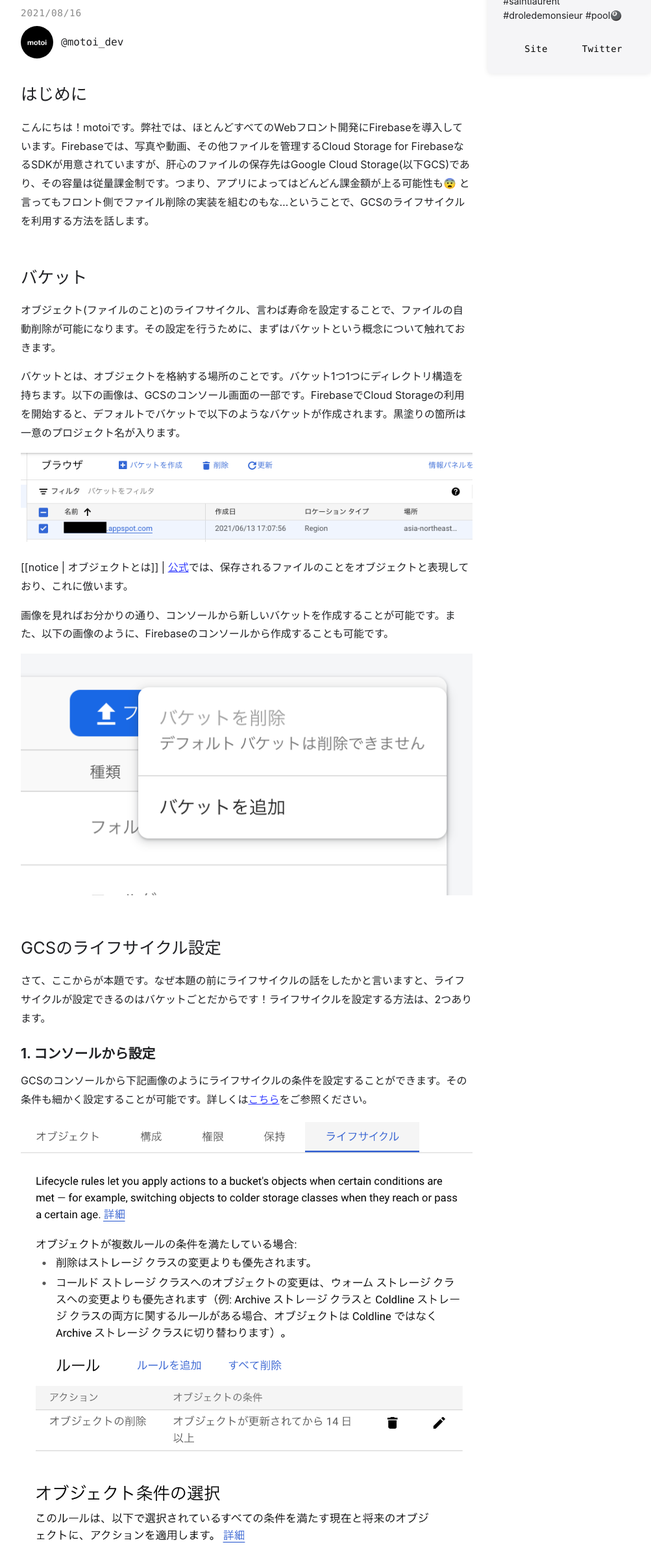
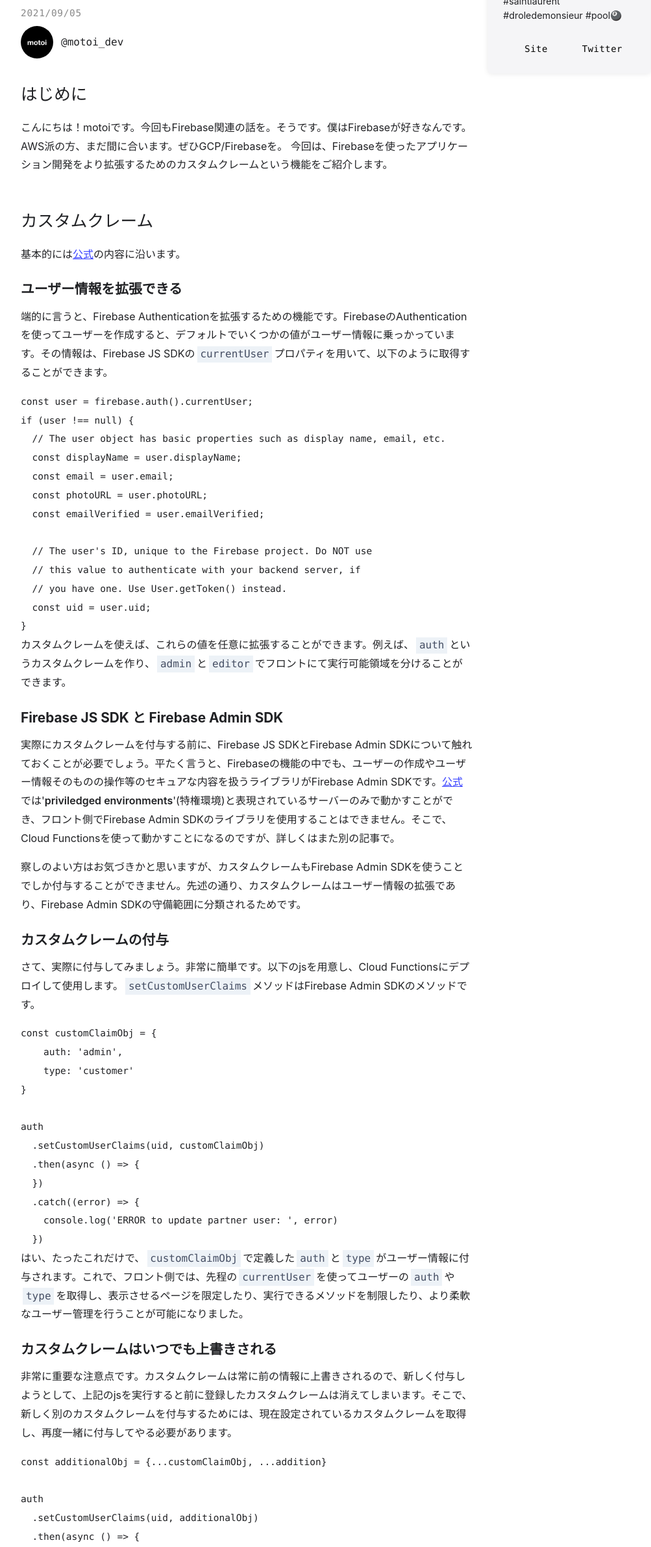
Before and after one commit to plusclass/devlog, a Gatsby site: page /firebase-custom-claims/ in a window 1280 px wide. Shown: the part 419-2800 px from the top of the page at 65% size, without its empty margins (208-1211 px from the left). Built offline with nearby package versions, Linux system fonts and the light colour scheme; Gatsby itself is replaced by a stand-in of ours; some packages are replaced by stand-ins of ours; code samples lack their colours.

Commit message:
completed

````diff
--- a/content/blog/firebase-custom-claims/index.md
+++ b/content/blog/firebase-custom-claims/index.md
@@ -1,79 +1,85 @@
 ---
-title: "Google Cloud Storageのライフサイクル"
-date: "2021-08-16T12:00:00.000Z"
-category: [gcs, firebase]
-description: "GCSのライフサイクルを活用して、ランニングコストを削減する"
+title: "素晴らしきFirebaseのカスタムクレーム"
+date: "2021-09-05T12:00:00.000Z"
+category: [firebase]
+description: "Authを拡張して、より柔軟なアプリケーション開発を実現する"
 author: "motoi"
 hero: "hero.jpg"
 ogp: "ogp.jpg"
 ---
 
 ## はじめに
-こんにちは！motoiです。弊社では、ほとんどすべてのWebフロント開発にFirebaseを導入しています。Firebaseでは、写真や動画、その他ファイルを管理するCloud Storage for FirebaseなるSDKが用意されていますが、肝心のファイルの保存先はGoogle Cloud Storage(以下GCS)であり、その容量は従量課金制です。つまり、アプリによってはどんどん課金額が上る可能性も😨
-と言ってもフロント側でファイル削除の実装を組むのもな…ということで、GCSのライフサイクルを利用する方法を話します。
-## バケット
-オブジェクト(ファイルのこと)のライフサイクル、言わば寿命を設定することで、ファイルの自動削除が可能になります。その設定を行うために、まずはバケットという概念について触れておきます。
+こんにちは！motoiです。今回もFirebase関連の話を。そうです。僕はFirebaseが好きなんです。AWS派の方、まだ間に合います。ぜひGCP/Firebaseを。
+今回は、Firebaseを使ったアプリケーション開発をより拡張するためのカスタムクレームという機能をご紹介します。
+## カスタムクレーム
+基本的には[公式](https://firebase.google.com/docs/auth/admin/custom-claims?hl=ja)の内容に沿います。
+### ユーザー情報を拡張できる
+端的に言うと、Firebase Authenticationを拡張するための機能です。FirebaseのAuthenticationを使ってユーザーを作成すると、デフォルトでいくつかの値がユーザー情報に乗っかっています。その情報は、Firebase JS SDKの`currentUser`プロパティを用いて、以下のように取得することができます。
 
-バケットとは、オブジェクトを格納する場所のことです。バケット1つ1つにディレクトリ構造を持ちます。以下の画像は、GCSのコンソール画面の一部です。FirebaseでCloud Storageの利用を開始すると、デフォルトでバケットで以下のようなバケットが作成されます。黒塗りの箇所は一意のプロジェクト名が入ります。
+```js:title=index.js
+const user = firebase.auth().currentUser;
+if (user !== null) {
+  // The user object has basic properties such as display name, email, etc.
+  const displayName = user.displayName;
+  const email = user.email;
+  const photoURL = user.photoURL;
+  const emailVerified = user.emailVerified;
 
-![image](default_bucket.png)
-
-[[notice | オブジェクトとは]]
-| [公式](https://cloud.google.com/storage/docs/how-to?hl=ja)では、保存されるファイルのことをオブジェクトと表現しており、これに倣います。
-
-画像を見ればお分かりの通り、コンソールから新しいバケットを作成することが可能です。また、以下の画像のように、Firebaseのコンソールから作成することも可能です。
-
-![image](firebase_new_bucket.png)
-
-## GCSのライフサイクル設定
-さて、ここからが本題です。なぜ本題の前にライフサイクルの話をしたかと言いますと、ライフサイクルが設定できるのはバケットごとだからです！ライフサイクルを設定する方法は、2つあります。
-
-### 1. コンソールから設定
-GCSのコンソールから下記画像のようにライフサイクルの条件を設定することができます。その条件も細かく設定することが可能です。詳しくは[こちら](https://cloud.google.com/storage/docs/lifecycle?hl=ja)をご参照ください。
-
-![image](lifecycle_console0.png)
-
-![image](lifecycle_console1.png)
-
-### 2. コマンドで設定
-Pythonアプリである、[gsutil](https://cloud.google.com/storage/docs/gsutil)を使います。例えば以下のようなJSONを用意します。
-
-```json
-{
-    "lifecycle": {
-        "rule": [
-            {
-                "action": {
-                    "type": "Delete"
-                },
-                "condition": {
-                    "age": 365,
-                    "isLive": true
-                }
-            }
-        ]
-    }
+  // The user's ID, unique to the Firebase project. Do NOT use
+  // this value to authenticate with your backend server, if
+  // you have one. Use User.getToken() instead.
+  const uid = user.uid;
 }
 ```
 
-そして、以下のコマンドを実行します。
+カスタムクレームを使えば、これらの値を任意に拡張することができます。例えば、`auth`というカスタムクレームを作り、`admin`と`editor`でフロントにて実行可能領域を分けることができます。
 
-```shell
-gsutil lifecycle set [jsonのファイル名] gs://[設定対象のGCSのバケット名]
+### Firebase JS SDK と Firebase Admin SDK
+実際にカスタムクレームを付与する前に、Firebase JS SDKとFirebase Admin SDKについて触れておくことが必要でしょう。平たく言うと、Firebaseの機能の中でも、ユーザーの作成やユーザー情報そのものの操作等のセキュアな内容を扱うライブラリがFirebase Admin SDKです。[公式](https://firebase.google.cn/docs/admin/setup?hl=ja)では'**priviledged environments**'(特権環境)と表現されているサーバーのみで動かすことができ、フロント側でFirebase Admin SDKのライブラリを使用することはできません。そこで、Cloud Functionsを使って動かすことになるのですが、詳しくはまた別の記事で。
+
+察しのよい方はお気づきかと思いますが、カスタムクレームもFirebase Admin SDKを使うことでしか付与することができません。先述の通り、カスタムクレームはユーザー情報の拡張であり、Firebase Admin SDKの守備範囲に分類されるためです。
+
+### カスタムクレームの付与
+さて、実際に付与してみましょう。非常に簡単です。以下のjsを用意し、Cloud Functionsにデプロイして使用します。`setCustomUserClaims`メソッドはFirebase Admin SDKのメソッドです。
+
+```js:title=custom_claim.js
+const customClaimObj = {
+    auth: 'admin',
+    type: 'customer'
+}
+
+auth
+  .setCustomUserClaims(uid, customClaimObj)
+  .then(async () => {
+  })
+  .catch((error) => {
+    console.log('ERROR to update partner user: ', error)
+  })
 ```
 
-確認を行いたいときは以下です。
+はい、たったこれだけで、`customClaimObj`で定義した`auth`と`type`がユーザー情報に付与されます。これで、フロント側では、先程の`currentUser`を使ってユーザーの`auth`や`type`を取得し、表示させるページを限定したり、実行できるメソッドを制限したり、より柔軟なユーザー管理を行うことが可能になりました。
 
-```shell
-gsutil lifecycle get gs://[設定対象のGCSのバケット名]
+### カスタムクレームはいつでも上書きされる
+非常に重要な注意点です。カスタムクレームは常に前の情報に上書きされるので、新しく付与しようとして、上記のjsを実行すると前に登録したカスタムクレームは消えてしまいます。そこで、新しく別のカスタムクレームを付与するためには、現在設定されているカスタムクレームを取得し、再度一緒に付与してやる必要があります。
+
+```js:title=custom_claim_addition.js
+const additionalObj = {...customClaimObj, ...addition}
+
+auth
+  .setCustomUserClaims(uid, additionalObj)
+  .then(async () => {
+  })
+  .catch((error) => {
+    console.log('ERROR to update partner user: ', error)
+  })
 ```
 
-## 使いみち
-はじめこのライフサイクルを知らずに実装していたときは、すべて同じバケット内でディレクトリを分けて実装していました。途中でファイルの自動削除を行う必要性に気づき、GCSのライフサイクルにたどり着いたわけですが、ディレクトリごとに設定することができず泣きじゃくったことがあります😢
+### 登録可能な値と型
+基本、Firestoreで用意されている型はすべて登録が可能です。オブジェクト型や配列型に加えて、それらがネストされていても登録が可能です。ただし、値に日本語を入れると以下のように文字化けしてしまうので注意が必要です。
 
-今は、仕様を決める段階で、ファイルの自動削除を行う必要があるかどうかあらかじめ検討し、必要のあるファイル群に対しては、バケットを分けて実装しています。また、開発環境と本番環境で設定したいライフサイクルが異なる場合もあるかと思います。フロント側で環境変数を使って、開発環境と本番環境で参照するバケットを変えることで、それぞれの環境に応じたファイルの自動削除の設定を行っています。
+![image](possible_values.png)
 
 ## Next Dev's HINT...
-やっぱりGCP、Firebase関連の話おもしろいわーと改めて思ったので次もそれ関連の内容にしようかと思います。ではまた！
+カスタムクレームを使えばアプリケーションの幅をとてつもなく広げることが可能なので、ぜひご活用のほど。次回も多分Firebase関連の記事にしますねこの調子じゃ。
 
 ---
````
Also changed, not shown: content/blog/firebase-custom-claims/default_bucket.png (deleted), content/blog/firebase-custom-claims/firebase_new_bucket.png (deleted), content/blog/firebase-custom-claims/lifecycle_console0.png (deleted), content/blog/firebase-custom-claims/lifecycle_console1.png (deleted), content/blog/firebase-custom-claims/possible_values.png (added).
